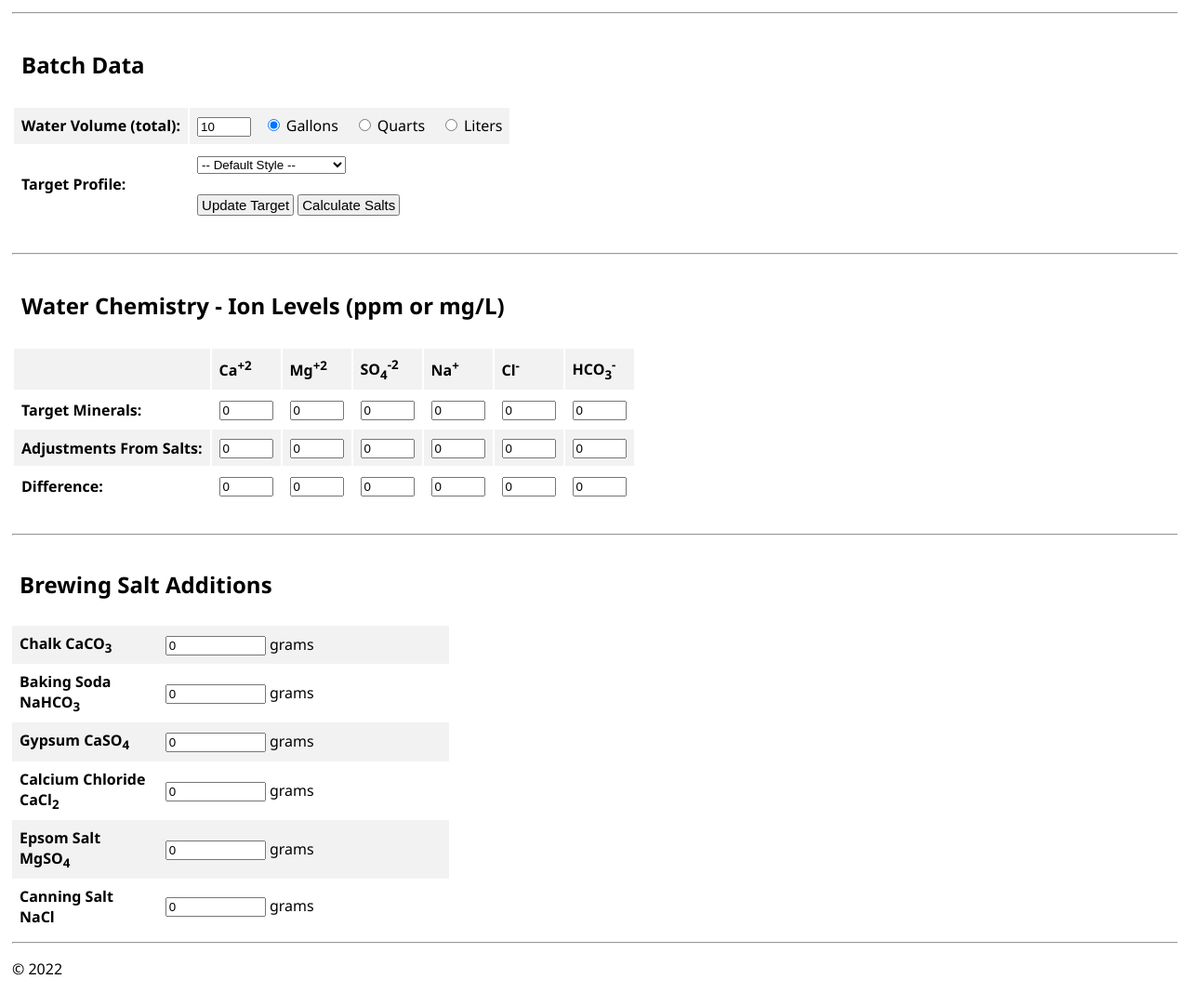
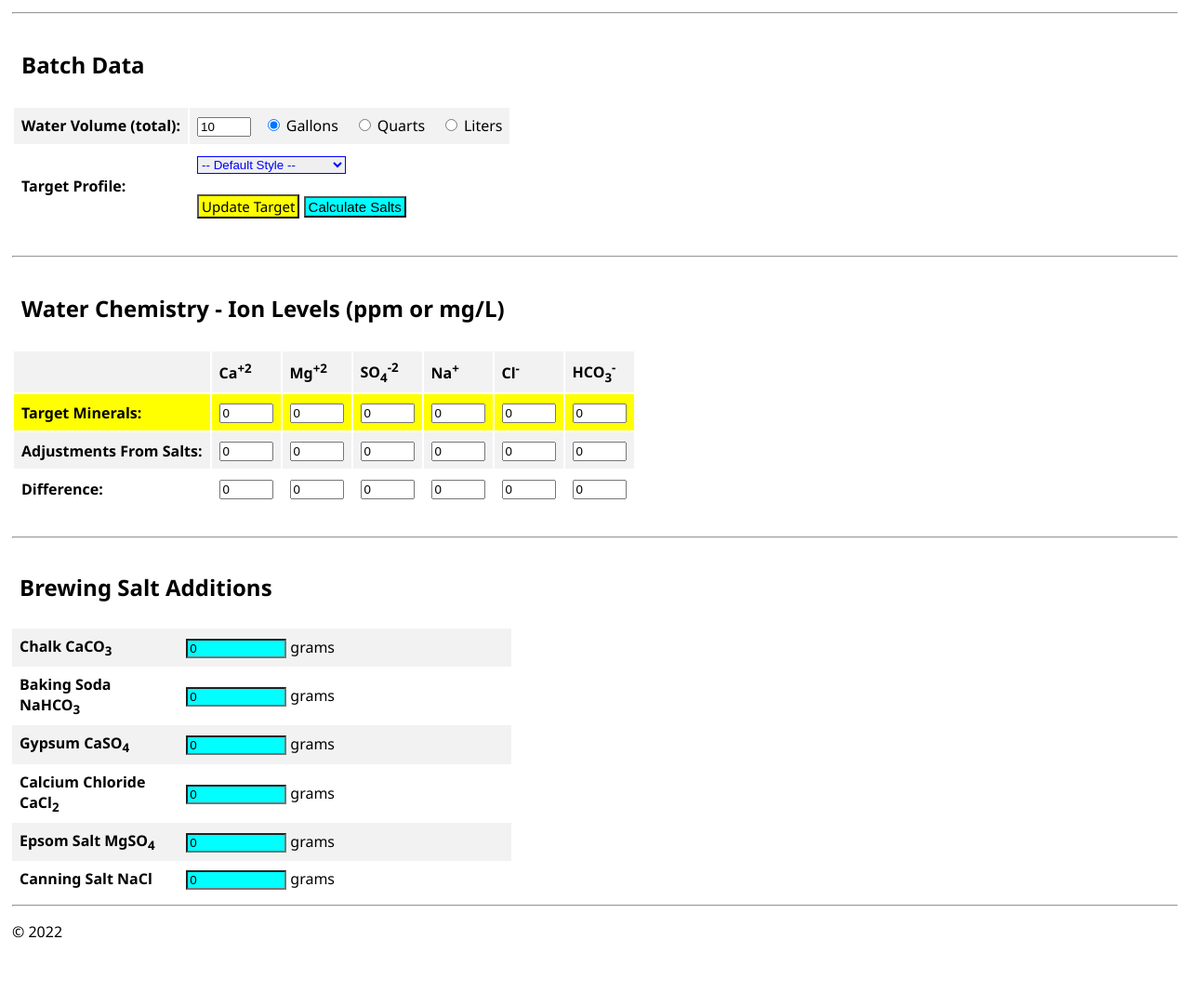
Before and after one commit to blueharmony/aguaHefe, a Flask app: page / in a window 1280 px wide. Shown: the part 47-1129 px from the top of the page at 93% size. After the commit the page ends 1056 px from the top, so only its background shows below. Run offline with Flask 2, Linux system fonts and the light colour scheme; some libraries are stand-ins or nearby versions.

Commit message:
Added some color

```diff
--- a/src/static/site.css
+++ b/src/static/site.css
@@ -30,3 +30,11 @@
     padding: 5px;
     font-family:'Segoe UI', Tahoma, Geneva, Verdana, sans-serif;
 }
+
+.btn-update {
+    background-color: yellow;
+    color: black;
+    padding: 1px 3px 1px 3px;
+    font-size: 15px;
+    font-family:'Segoe UI', Tahoma, Geneva, Verdana, sans-serif;
+}
--- a/src/templates/home.html
+++ b/src/templates/home.html
@@ -170,18 +170,17 @@ Agua Hefe
 			<tr>
 				<th>Target Profile:</th>
 				<td>
-					<select name="targetprofile">
+					<select style="border-color: blue; color: blue;" name="targetprofile">
                         {% for style in ah_data.styles %}
-                            <!-- <option value="{{ style.Style }} {{ style.Ca }} {{ style.Mg }} {{ style.SO4 }} {{ style.Na }} {{ style.Cl }} {{ style.HCO3 }}">{{ style.Style }}</option> -->
-                            <option value="{{ style }}">{{ style.Style }}</option>
+                            <option style="color: blue;" value="{{ style }}">{{ style.Style }}</option>
                         {% endfor %}
 					</select><br/><br/>
 
-                    <input type="button" name="btnchangeTarget" onClick="javascript: changeTarget(targetprofile.value);"
-						style="padding: 1px 3px 1px 3px; font-size: 15px;" value="Update Target" />
+                    <input type="button" class="btn-update" name="btnchangeTarget" onClick="javascript: changeTarget(targetprofile.value);"
+						value="Update Target" />
 
                     <input type="button" id="btnCalcSalts" name="btnCalcSalts" onClick="javascript: calc_salts();"
-						style="padding: 1px 3px 1px 3px; font-size: 15px;" value="Calculate Salts"/>
+						style="padding: 1px 3px 1px 3px; font-size: 15px; background-color: cyan;" value="Calculate Salts"/>
                 </td>
 			</tr>
 	</table>
@@ -222,7 +221,7 @@ Agua Hefe
 			<td><div id="diluted6" class="infodiv">-</div></td>
 		</tr>
         -->
-		<tr>
+		<tr style="background-color: yellow;">
 			<th>Target Minerals:</th>
 			<td><input type="text" step="any" min="0" id="targetCa" name="targetCa" value="0" maxlength="4" style="width: 50px" onChange="javascript: updateDiffs();" /></td>
 			<td><input type="text" step="any" min="0" id="targetMg" name="targetMg" value="0" maxlength="4" style="width: 50px" onChange="javascript: updateDiffs();" /></td>
@@ -267,34 +266,34 @@ Agua Hefe
     <table class="tableLayout">
 
 		<tr>
-			<td colspan="8" class="separator"><h2>Brewing Salt Additions&nbsp;&nbsp;&nbsp;</h2></td>
+			<td colspan="7" class="separator"><h2>Brewing Salt Additions&nbsp;&nbsp;&nbsp;</h2></td>
 		</tr>
 		<tr>
 			<th>Chalk CaCO<sub>3</sub></th>
-			<td colspan="2"><input type="number" step="any" min="0" id="txtCaCO3" name="txtCaCO3" value="0" maxlength="5" style="width: 100px" onChange="javascript: adjustments();" /> grams</td>
+			<td colspan="2"><input type="number" step="any" min="0" id="txtCaCO3" name="txtCaCO3" value="0" maxlength="5" style="width: 100px; background-color: cyan;" onChange="javascript: adjustments();" /> grams</td>
 		</tr>
 
 		<tr>
 			<th>Baking Soda NaHCO<sub>3</sub></th>
-			<td colspan="2"><input type="number" step="any" min="0" id="txtNaHCO3" name="txtNaHCO3" value="0" maxlength="5" style="width: 100px" onChange="javascript: adjustments();" /> grams</td>
+			<td colspan="2"><input type="number" step="any" min="0" id="txtNaHCO3" name="txtNaHCO3" value="0" maxlength="5" style="width: 100px; background-color: cyan;" onChange="javascript: adjustments();" /> grams</td>
 		</tr>
 
 		<tr>
 			<th>Gypsum CaSO<sub>4</sub></th>
-			<td colspan="2"><input type="number" step="any" min="0" id="txtCaSO4" name="txtCaSO4" value="0" maxlength="5" style="width: 100px" onChange="javascript: adjustments();" /> grams</td>
+			<td colspan="2"><input type="number" step="any" min="0" id="txtCaSO4" name="txtCaSO4" value="0" maxlength="5" style="width: 100px; background-color: cyan;" onChange="javascript: adjustments();" /> grams</td>
 		</tr>
 		<tr>
 			<th>Calcium Chloride CaCl<sub>2</sub></th>
-			<td colspan="2"><input type="number" step="any" min="0" id="txtCaCl2" name="txtCaCl2" value="0" maxlength="5" style="width: 100px" onChange="javascript: adjustments();" /> grams</td>
+			<td colspan="2"><input type="number" step="any" min="0" id="txtCaCl2" name="txtCaCl2" value="0" maxlength="5" style="width: 100px; background-color: cyan;" onChange="javascript: adjustments();" /> grams</td>
 		</tr>
 
 		<tr>
 			<th>Epsom Salt MgSO<sub>4</sub></th>
-			<td colspan="2"><input type="number" step="any" min="0" id="txtMgSO4" name="txtMgSO4" value="0" maxlength="5" style="width: 100px" onChange="javascript: adjustments();" /> grams</td>
+			<td colspan="2"><input type="number" step="any" min="0" id="txtMgSO4" name="txtMgSO4" value="0" maxlength="5" style="width: 100px; background-color: cyan;" onChange="javascript: adjustments();" /> grams</td>
 		</tr>
 		<tr>
 			<th>Canning Salt NaCl</th>
-			<td colspan="2"><input type="number" step="any" min="0" id="txtNaCl" name="txtNaCl" value="0" maxlength="5" style="width: 100px" onChange="javascript: adjustments();" /> grams</td>
+			<td colspan="2"><input type="number" step="any" min="0" id="txtNaCl" name="txtNaCl" value="0" maxlength="5" style="width: 100px; background-color: cyan;" onChange="javascript: adjustments();" /> grams</td>
 		</tr>
 	</table>
 </form>
```
